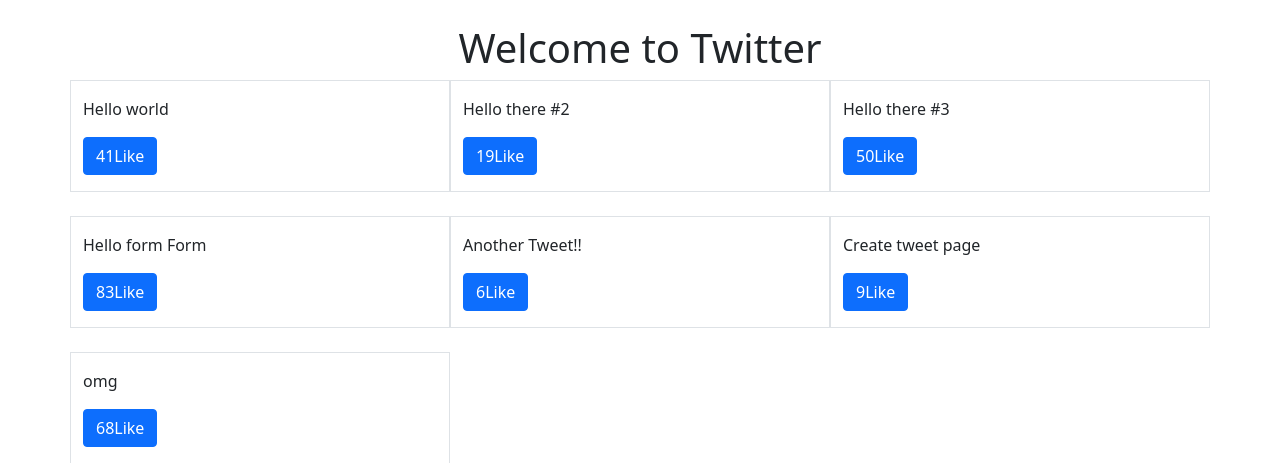
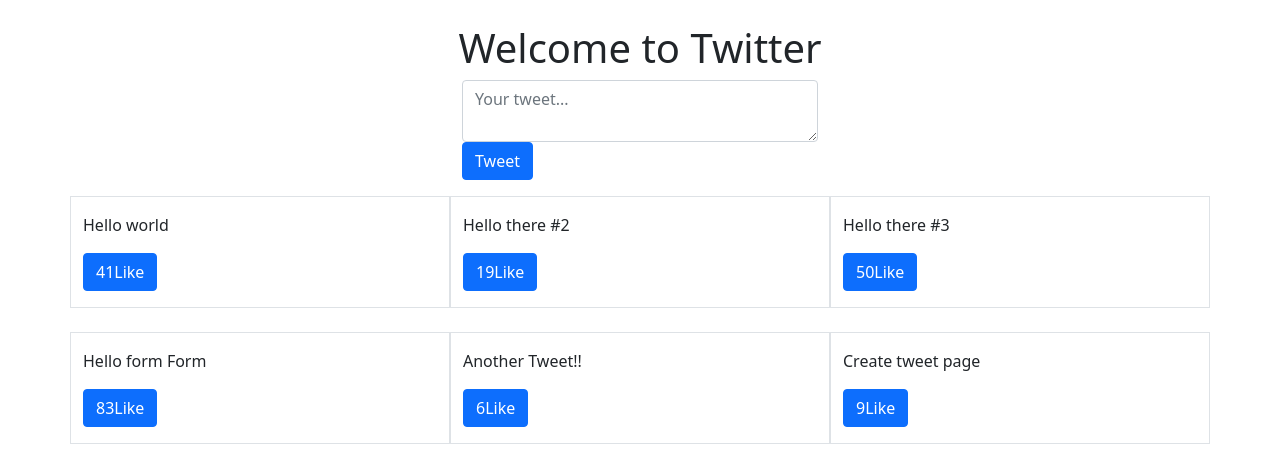
Before and after one commit to juchilian/twitter-django-react, a Django app: page / in a window 1280 px wide. Shown: the part 56-519 px from the top of the page. Run offline with Django 3.2, Linux system fonts and the light colour scheme; data comes from the database, SQL or seed files in the repository; both versions use the stored data as it was after the commit; data that the repository does not hold is empty.

Commit message:
23. Tweet Form by Hand

```diff
--- a/templates/pages/home.html
+++ b/templates/pages/home.html
@@ -11,6 +11,18 @@
         <h1>Welcome to Twitter</h1>
     </div>
 </div>
+
+<div class='row mb-3'>
+    <div class='col-md-4 mx-auto col-10'>
+        <form class='form' method='POST' action='/create-tweet/'>
+            {% csrf_token %}
+            <input type='hidden' value='/' name='next' />
+            <textarea class='form-control' name='content' placeholder='Your tweet...'></textarea>
+            <button type='submit' class='btn btn-primary'>Tweet</button>
+        </form>
+    </div>
+</div>
+
 <div id='tweets' class="row">
     Loading...
 </div>
--- a/tweetme2/urls.py
+++ b/tweetme2/urls.py
@@ -21,7 +21,7 @@
 urlpatterns = [
     path('admin/', admin.site.urls),
     path('', home_view),
-    path('create-tweet', tweet_create_view),
+    path('create-tweet/', tweet_create_view),
     path('tweets/', tweet_list_view),
     path('tweets/<int:tweet_id>', tweet_detail_view),
 ]
--- a/tweets/forms.py
+++ b/tweets/forms.py
@@ -1,8 +1,11 @@
 from django import forms
+
 
 from .models import Tweet
 
 MAX_TWEET_LENGTH = 240
+
+
 class TweetForm(forms.ModelForm):
     class Meta:
         model = Tweet
@@ -11,5 +14,5 @@
     def clean_content(self):
         content = self.cleaned_data.get("content")
         if len(content) > MAX_TWEET_LENGTH:
-            raise forms.ValidaationError("This tweet is too long")
+            raise forms.ValidationError("This tweet is too long")
         return content
```
Also changed, not shown: db.sqlite3.
